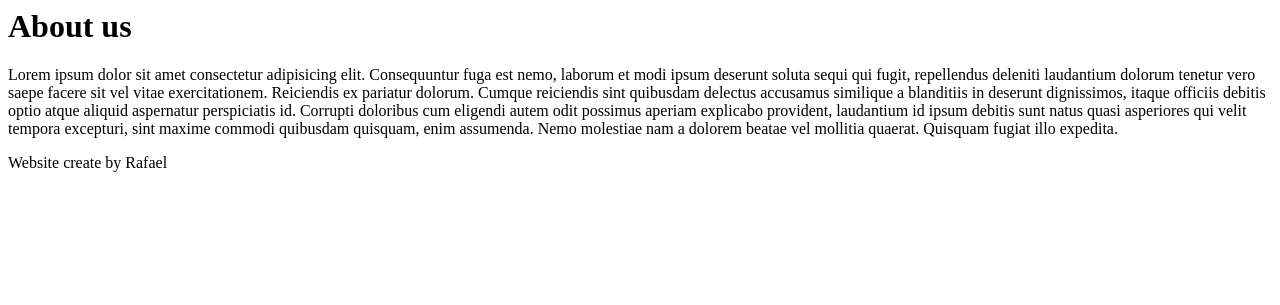
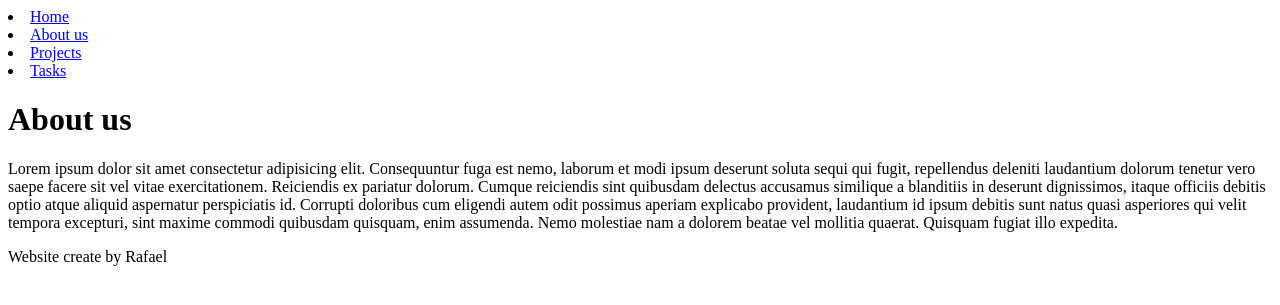
Before and after one commit to Rafaelmarinr/tasklist-django, a Django app: page /about/ in a window 1280 px wide. Shown: the top 305 px of the page. Run offline with Django 5.2, Linux system fonts and the light colour scheme.

Commit message:
Template inheritance

```diff
--- a/myapp/templates/about.html
+++ b/myapp/templates/about.html
@@ -1,3 +1,9 @@
+{% extends "layouts/base.html" %}
+
+{% block content %}
+
 <h1>About us</h1>
 <p>Lorem ipsum dolor sit amet consectetur adipisicing elit. Consequuntur fuga est nemo, laborum et modi ipsum deserunt soluta sequi qui fugit, repellendus deleniti laudantium dolorum tenetur vero saepe facere sit vel vitae exercitationem. Reiciendis ex pariatur dolorum. Cumque reiciendis sint quibusdam delectus accusamus similique a blanditiis in deserunt dignissimos, itaque officiis debitis optio atque aliquid aspernatur perspiciatis id. Corrupti doloribus cum eligendi autem odit possimus aperiam explicabo provident, laudantium id ipsum debitis sunt natus quasi asperiores qui velit tempora excepturi, sint maxime commodi quibusdam quisquam, enim assumenda. Nemo molestiae nam a dolorem beatae vel mollitia quaerat. Quisquam fugiat illo expedita.</p>
 <p>Website create by {{username}}</p>
+
+{% endblock %}
--- a/myapp/templates/index.html
+++ b/myapp/templates/index.html
@@ -1,2 +1,8 @@
+{% extends 'layouts/base.html' %}
+
+{% block content %}
+
 <h1>{{title}}</h1>
 <p>Lorem ipsum dolor, sit amet consectetur adipisicing elit. Consequatur illum unde earum a ducimus. Maiores delectus eos sint dolore velit reiciendis accusamus laudantium hic, pariatur, iusto saepe sapiente. Voluptatibus, explicabo?</p>
+
+{% endblock %}
--- /dev/null
+++ b/myapp/templates/layouts/base.html
@@ -0,0 +1,8 @@
+<nav>
+    <li><a href="/">Home</a></li>
+    <li><a href="/about">About us</a></li>
+    <li><a href="/projects">Projects</a></li>
+    <li><a href="/tasks">Tasks</a></li>
+</nav>
+{% block content %}
+{% endblock %}
--- a/myapp/templates/projects.html
+++ b/myapp/templates/projects.html
@@ -1,6 +1,12 @@
+{% extends "layouts/base.html" %}
+
+{% block content %}
+
 <h1>Projects</h1>
 {% for projects in projects %}
 <article>
 <h2>{{projects.name}}</h2>
 </article>
 {% endfor %}
+
+{% endblock %}
--- a/myapp/templates/tasks.html
+++ b/myapp/templates/tasks.html
@@ -1,3 +1,7 @@
+{% extends "layouts/base.html" %}
+
+{% block content %}
+
 <h1>Tasks</h1>
 
 {% for task in tasks %}
@@ -22,3 +26,5 @@
 </div>
 
 {% endfor %}
+
+{% endblock %}
```
